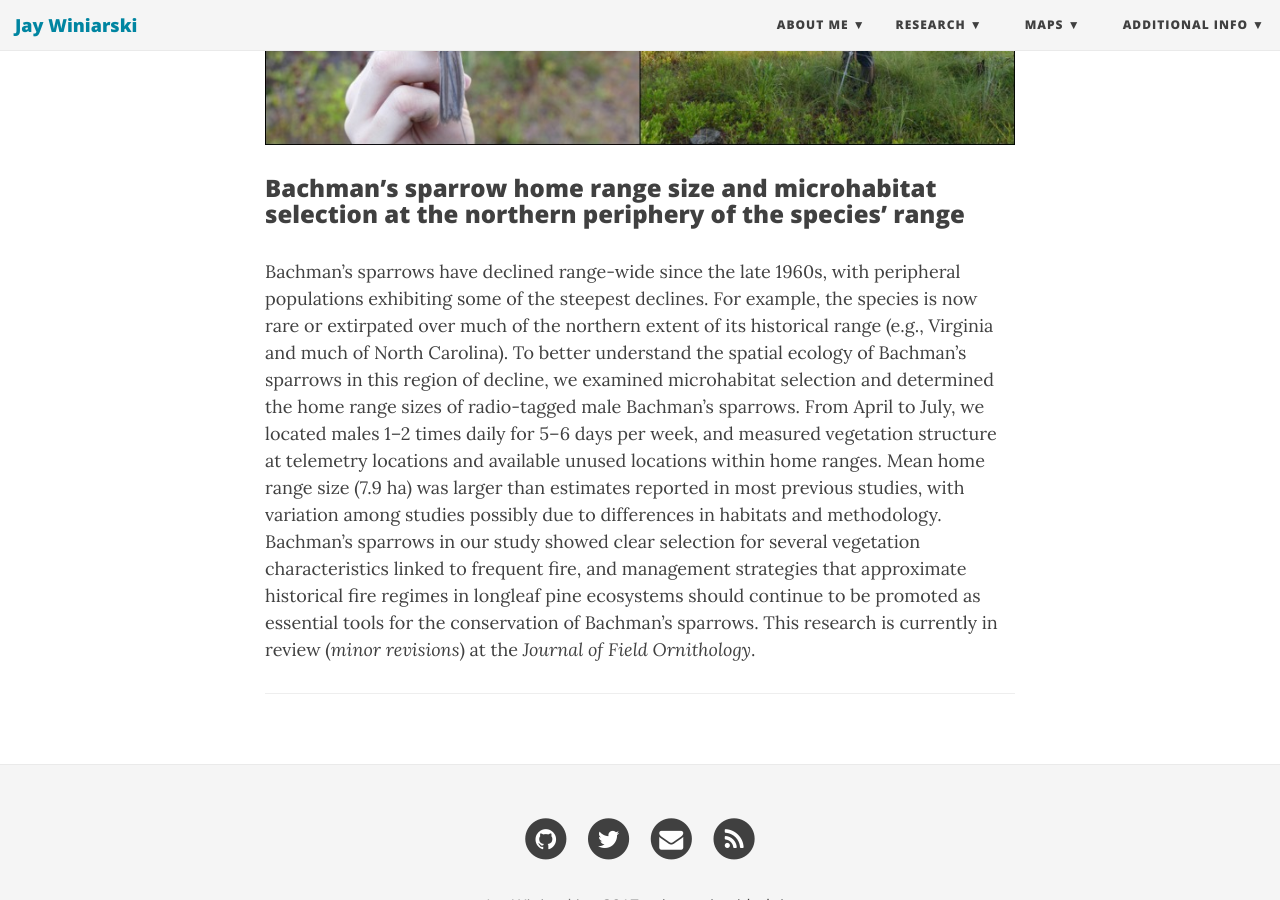
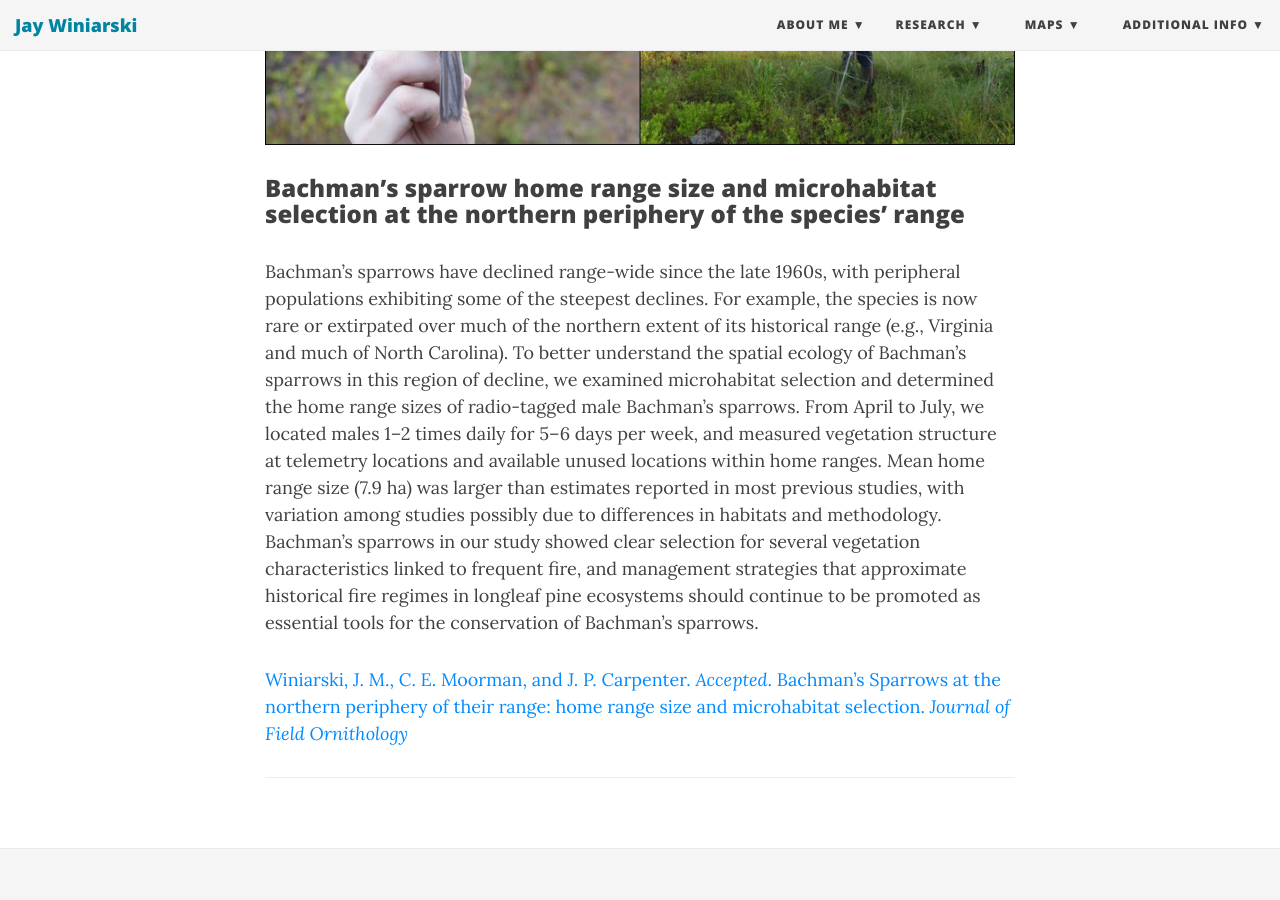
Before and after one commit to jaymwin/jaymwin.github.io, a Jekyll site: the page built from bacs_project.md, in a window 1280 px wide and 900 px high, scrolled down 2926 px. Built offline with Jekyll 4.4.1, drawn with Linux system fonts in a browser that asks for light colours; nearby versions of some CDN libraries.

Commit message:
Update bacs_project.md

```diff
--- a/bacs_project.md
+++ b/bacs_project.md
@@ -34,6 +34,8 @@ Habitat loss and fragmentation are major threats to bird population persistence.
 
 ### Bachman's sparrow home range size and microhabitat selection at the northern periphery of the species' range
 
-Bachman’s sparrows have declined range-wide since the late 1960s, with peripheral populations exhibiting some of the steepest declines. For example, the species is now rare or extirpated over much of the northern extent of its historical range (e.g., Virginia and much of North Carolina). To better understand the spatial ecology of Bachman’s sparrows in this region of decline, we examined microhabitat selection and determined the home range sizes of radio-tagged male Bachman’s sparrows. From April to July, we located males 1–2 times daily for 5–6 days per week, and measured vegetation structure at telemetry locations and available unused locations within home ranges. Mean home range size (7.9 ha) was larger than estimates reported in most previous studies, with variation among studies possibly due to differences in habitats and methodology. Bachman’s sparrows in our study showed clear selection for several vegetation characteristics linked to frequent fire, and management strategies that approximate historical fire regimes in longleaf pine ecosystems should continue to be promoted as essential tools for the conservation of Bachman’s sparrows. This research is currently in review (*minor revisions*) at the *Journal of Field Ornithology*.
+Bachman’s sparrows have declined range-wide since the late 1960s, with peripheral populations exhibiting some of the steepest declines. For example, the species is now rare or extirpated over much of the northern extent of its historical range (e.g., Virginia and much of North Carolina). To better understand the spatial ecology of Bachman’s sparrows in this region of decline, we examined microhabitat selection and determined the home range sizes of radio-tagged male Bachman’s sparrows. From April to July, we located males 1–2 times daily for 5–6 days per week, and measured vegetation structure at telemetry locations and available unused locations within home ranges. Mean home range size (7.9 ha) was larger than estimates reported in most previous studies, with variation among studies possibly due to differences in habitats and methodology. Bachman’s sparrows in our study showed clear selection for several vegetation characteristics linked to frequent fire, and management strategies that approximate historical fire regimes in longleaf pine ecosystems should continue to be promoted as essential tools for the conservation of Bachman’s sparrows.
+
+[Winiarski, J. M., C. E. Moorman, and J. P. Carpenter. *Accepted*. Bachman’s Sparrows at the northern periphery of their range: home range size and microhabitat selection. *Journal of Field Ornithology*](https://github.com/jaymwin/jaymwin.github.io/blob/master/pdfs/Winiarski_et_al_2017_Ecosphere.pdf)
 
 ----------------------------------------------------------------------------------------------------------------------------------
```
